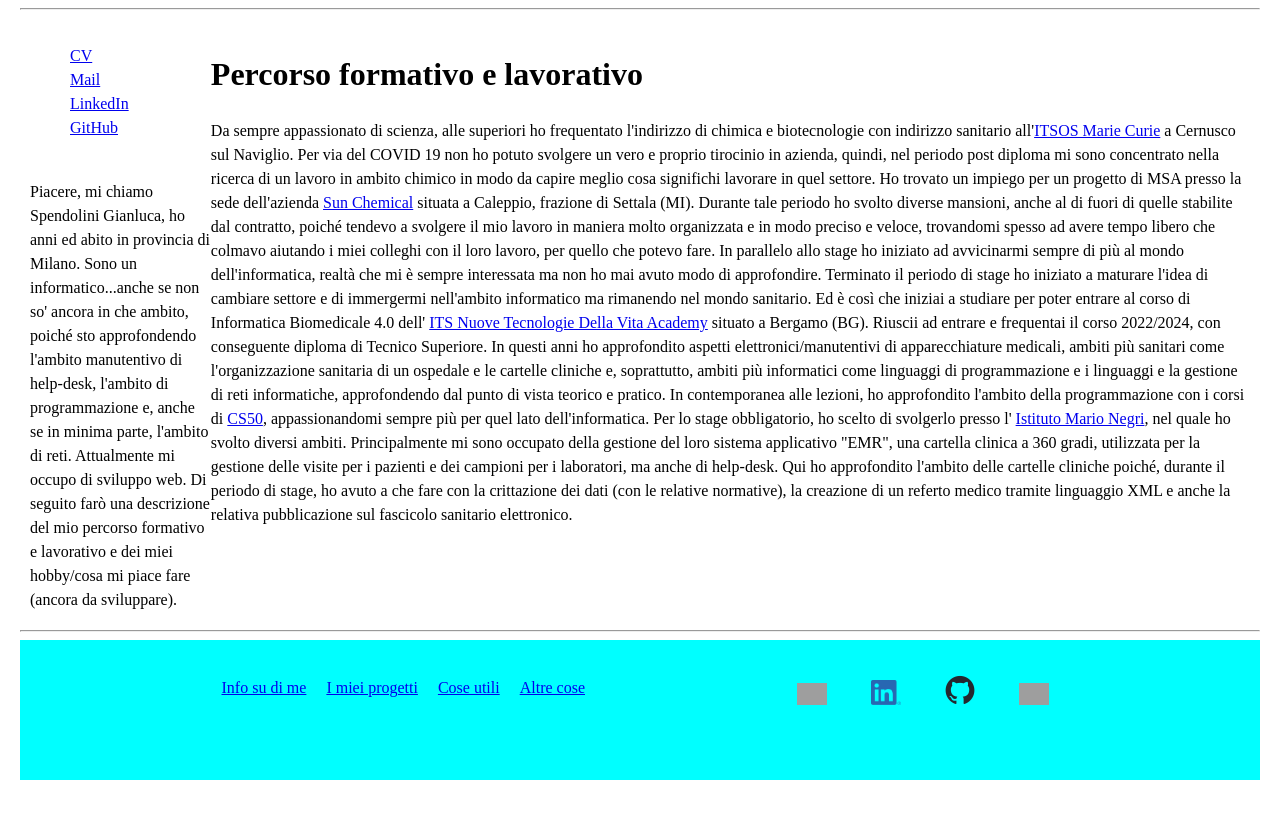
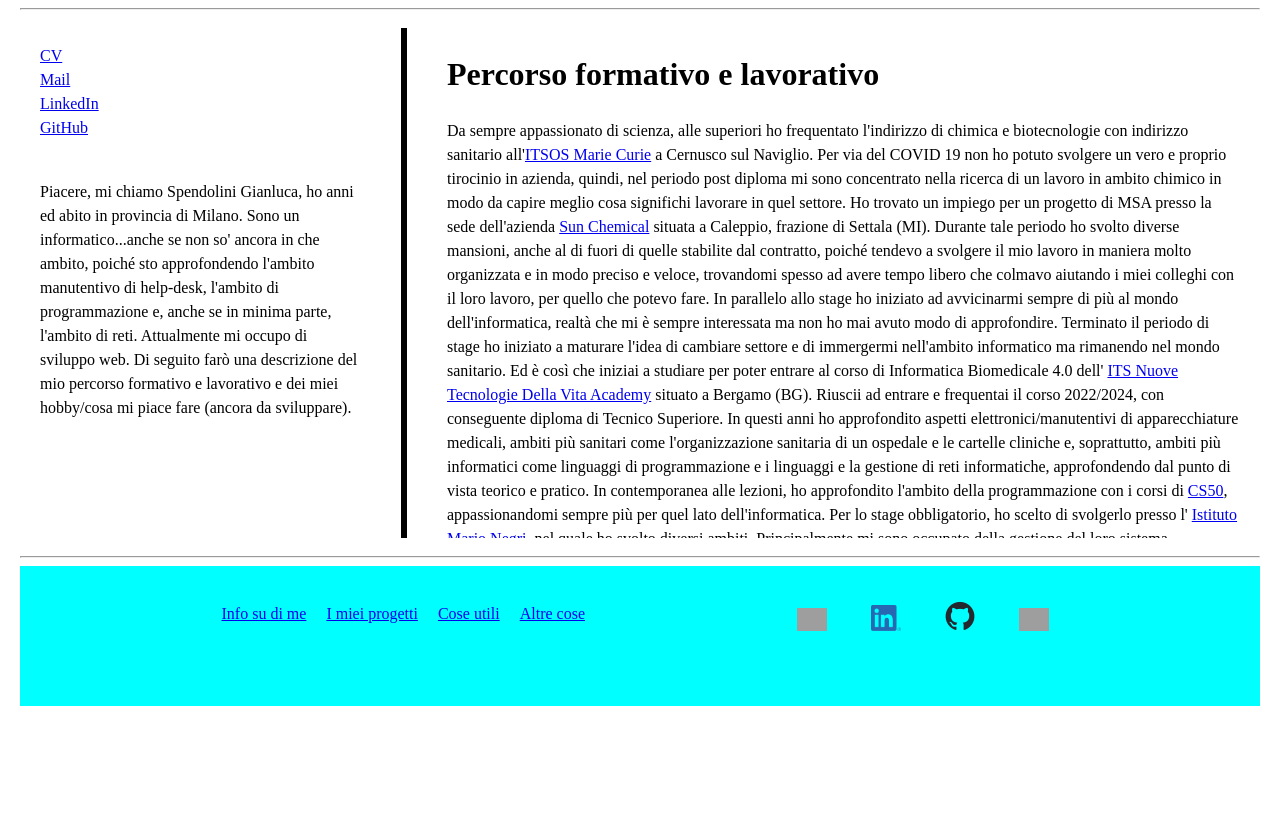
Before and after one commit to GianlucaSpendolini/GianlucaSpendolini.github.io, a PHP site: page /about.html in a window 1280 px wide. Shown: the part 185-1004 px from the top of the page. Run offline with PHP 8.4, Linux system fonts and the light colour scheme; grey boxes are pictures that could not be loaded.

Commit message:
prova struttura con scrollbar per parte descrittiva + impostata altezza header, main, footer con vh -g

```diff
--- a/Static/css/style.css
+++ b/Static/css/style.css
@@ -39,6 +39,7 @@
 
 aside ul {
     list-style-type: none;
+    padding-inline-start: 0;
 }
 
 
@@ -105,19 +106,37 @@
     padding-right: 100px;*/
 }
 
+/* Specifico l'altezza */
+header, footer {
+    max-height: 25vh;
+}
+
+main {
+    max-height: 50vh;
+}
+
 /* In pagina about, divisione del main in due parti */
 main#descrizione {
     display: flex;
 }
 
 /* Gestione della colonna aside */
-main aside#contatti {
-    max-width: 40%;
+main#descrizione aside#contatti {
+    max-width: 30%;
+    padding:0 10px 0 10px;
 }
 
 /* Gestione delle descrizioni */
-main div#parte-descrittiva {
-    max-width: auto;
+main#descrizione div#parte-descrittiva {
+    max-width: 65%;
+    overflow: auto;
+    padding: 0 10px 0 10px;
+}
+
+/* Rendo spesso il divisorio*/
+main#descrizione hr {
+    border: solid;
+    margin: 0 2.5% 0 2.5%;
 }
 
 nav button {
--- a/about.html
+++ b/about.html
@@ -59,6 +59,8 @@
                 sviluppare).
             </div>
         </aside>
+
+        <hr />
 
         <div id="parte-descrittiva">
 
```
